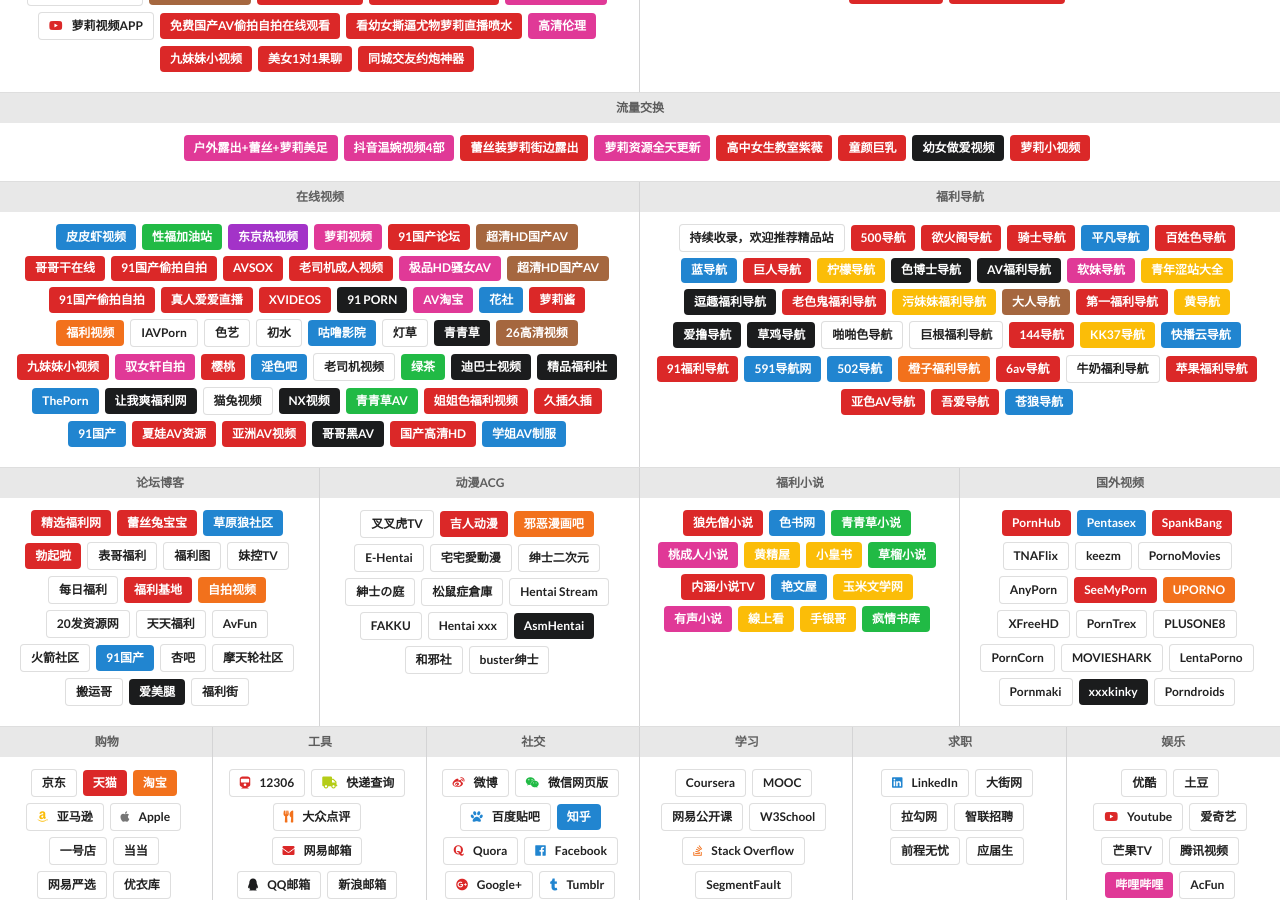
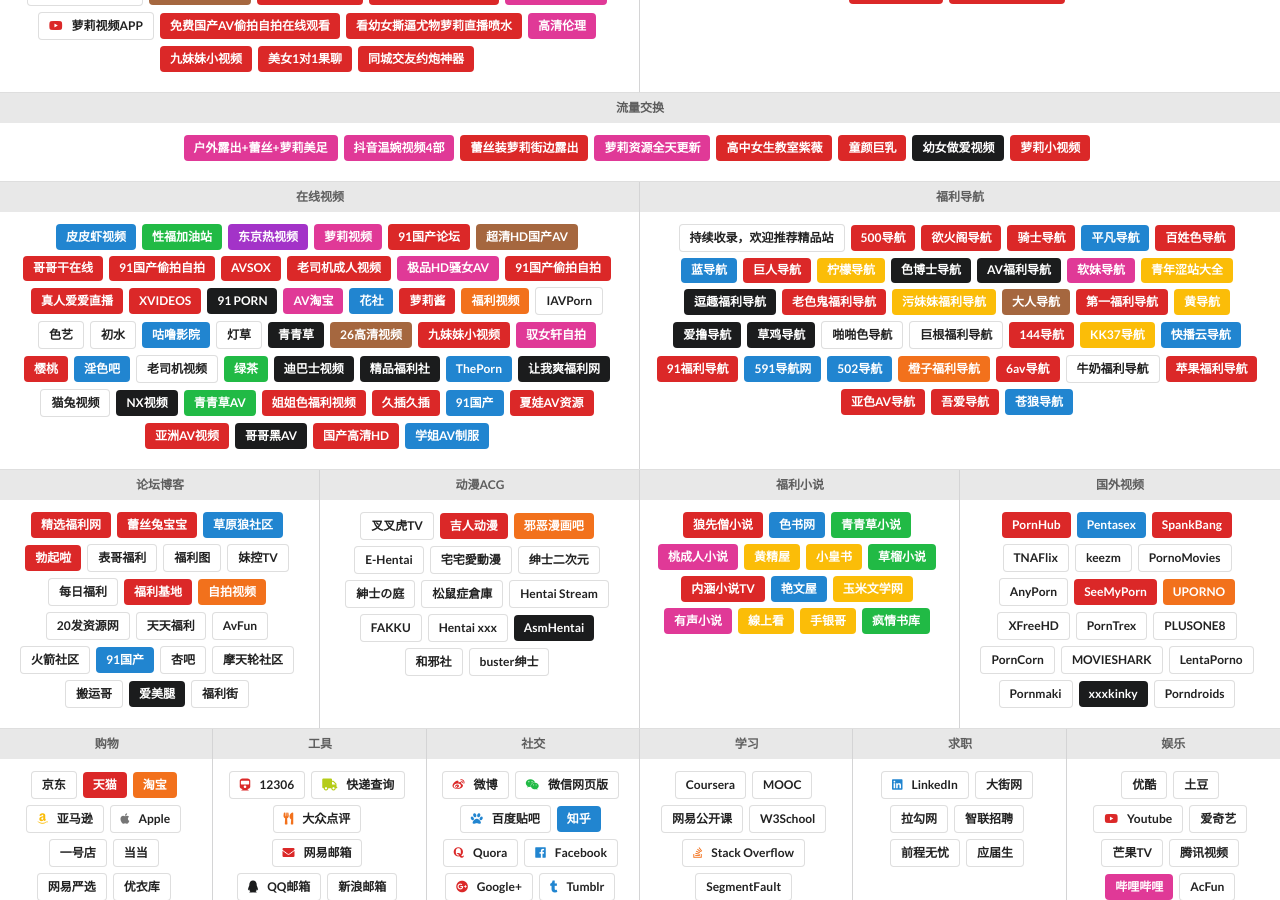
Before and after one commit to boboyang1/xxfldh, a Jekyll site: the page built from index.html, in a window 1280 px wide and 900 px high, scrolled down 1014 px. Built offline with Jekyll 4.4.1, drawn with Linux system fonts in a browser that asks for light colours; comment, search, counter and statistics services are not loaded.

Commit message:
Update links.yml

```diff
--- a/_data/links.yml
+++ b/_data/links.yml
@@ -217,10 +217,6 @@
     - name: 极品HD骚女AV
       style: pink
       url: http://www.fuck520.com/?xxfldh
-
-    - name: 超清HD国产AV
-      style: brown
-      url: http://www.78fuck.com/?xxfldh.com
 
     - name: 91国产偷拍自拍
       style: red
```
